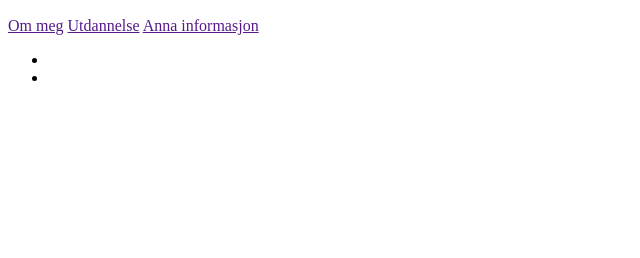
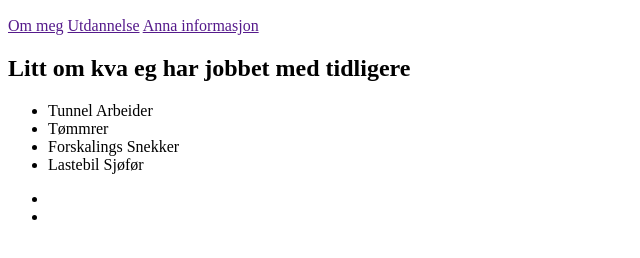
Before and after one commit to PythonMasterAlexander/portfolio-cw-website, a plain HTML site: page index.html in a window 1280 px wide. Shown: the part 76-334 px from the top of the page, without its empty margins (0-640 px from the left). Drawn offline with Linux system fonts and the light colour scheme.

Commit message:
Created a forEach loop to create a li element

```diff
--- a/index.html
+++ b/index.html
@@ -22,6 +22,9 @@
 		</header>
 		<main>
 			<section>
+				<h2>Litt om kva eg har jobbet med tidligere</h2>
+				<ul class="main-container__work-container-list">
+				</ul>
 			</section>
 			<section>
 			</section>
@@ -39,6 +42,6 @@
 			</ul>
 		</footer>
 	</div>
-	<script src="scripts/index.js"></script>
+	<script src="scripts/index.js" type="module"></script>
 </body>
 </html>
--- /dev/null
+++ b/scripts/components/component.js
@@ -0,0 +1,7 @@
+//A list over my work places, I can easily change it up here
+export let workPlaces = [
+  'Tunnel Arbeider',
+  'Tømmrer',
+  'Forskalings Snekker',
+  'Lastebil Sjøfør'
+];
--- /dev/null
+++ b/scripts/functions/function.js
@@ -0,0 +1 @@
+//Create a function that use document.createElement() to create elements
--- a/scripts/index.js
+++ b/scripts/index.js
@@ -0,0 +1,11 @@
+import { workPlaces } from "./components/component.js";
+
+const listOfEducationContainer = document.querySelector('.main-container__work-container-list');
+
+workPlaces.forEach((workPlace) => {
+
+  const liElement = document.createElement('li');
+  liElement.innerText = workPlace;
+
+  listOfEducationContainer.append(liElement);
+});
```
